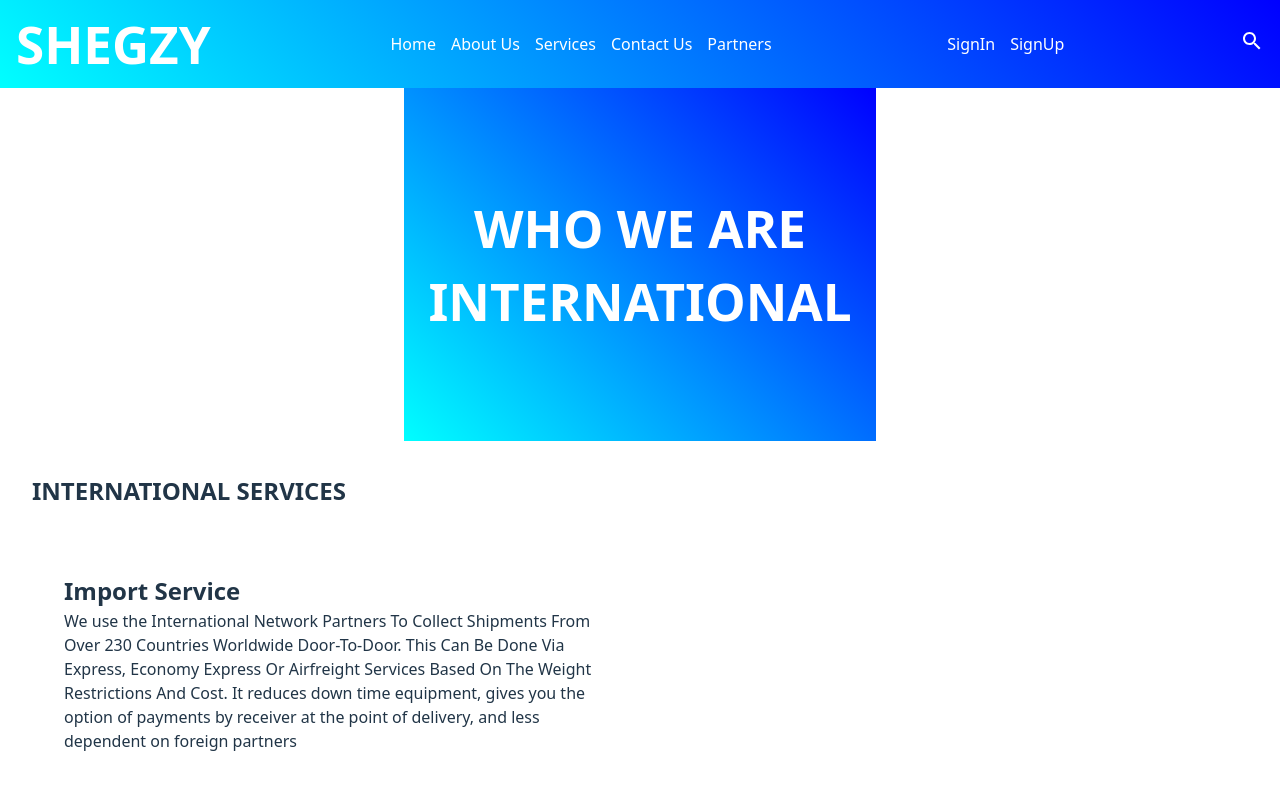
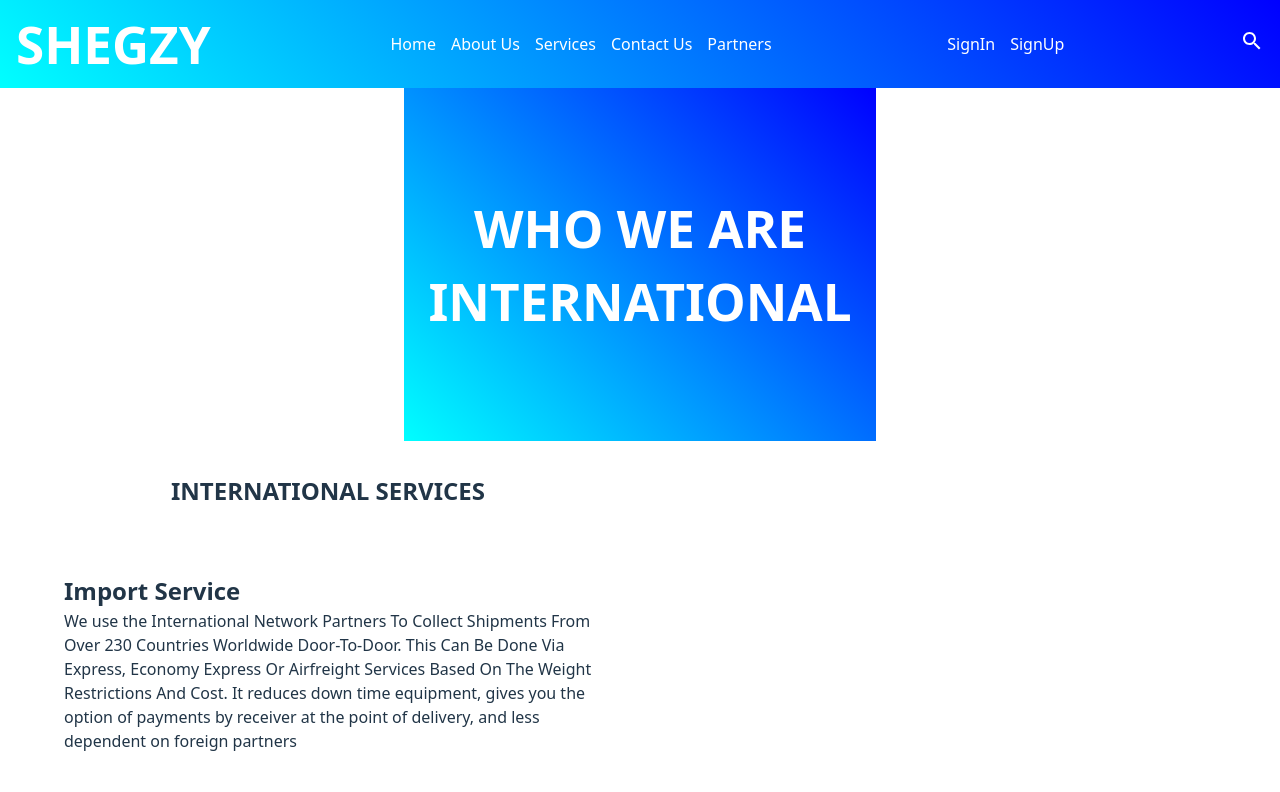
Before and after one commit to SegundamanoDev/Shegzy, a React (Vite) app: page /services/international in a window 1280 px wide. Shown: the top 792 px of the page. Built offline with nearby package versions, Linux system fonts and the light colour scheme.

Commit message:
Added some modification to enable the banner top slide to next image when click

```diff
--- a/src/Components/International.jsx
+++ b/src/Components/International.jsx
@@ -12,7 +12,10 @@ const International = () => {
 			</div>
 			<div className='left_wrapper'>
 				<div className='left_top'>
-					<h2>INTERNATIONAL SERVICES</h2>{" "}
+					<h2
+						style={{display: "flex", width: "100%", justifyContent: "center"}}>
+						INTERNATIONAL SERVICES
+					</h2>{" "}
 					<div className='left_items_wrapper'>
 						<div className='discssn'>
 							<h2>Import Service</h2>
--- a/src/Components/Specialised.css
+++ b/src/Components/Specialised.css
@@ -12,6 +12,7 @@
 	color: white;
 	gap: 1rem;
 	padding: 7rem 0rem;
+	justify-content: center;
 }
 .specialised_container > .left_wrapper > .left_top {
 	display: grid;
```
